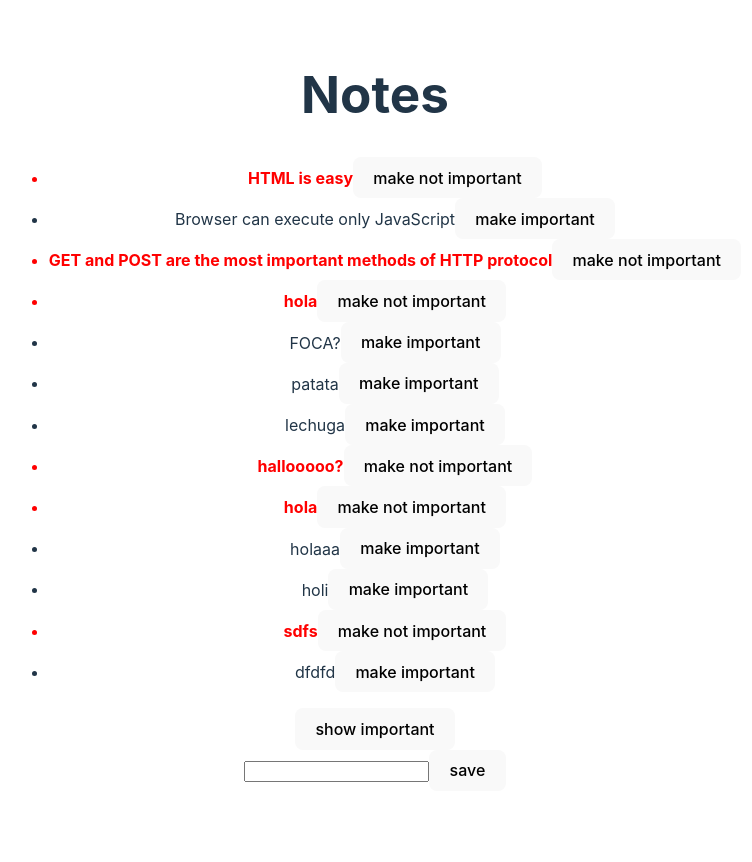
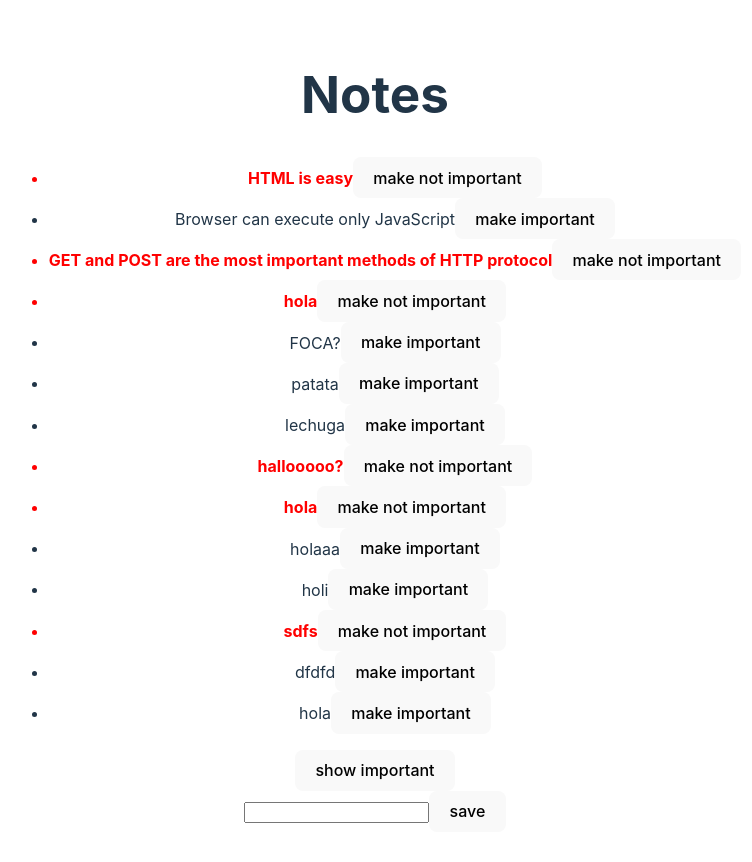
Before and after one commit to wangsamu/Full_Stack_Open_inClass, a React (Vite) app in the folder part2/: page / in a window 1280 px wide. Shown: the whole page, without its empty margins (265-1017 px from the left). Before the commit the page ends 823 px from the top, so only its background shows below. Built offline with nearby package versions, Linux system fonts and the light colour scheme; data requests are answered from the project's data file.

Commit message:
Toggle importance patching to database feature added

```diff
--- a/part2/db.json
+++ b/part2/db.json
@@ -64,6 +64,11 @@
       "id": 13,
       "content": "dfdfd",
       "important": false
+    },
+    {
+      "id": 14,
+      "content": "hola",
+      "important": false
     }
   ]
 }
--- a/part2/src/App.tsx
+++ b/part2/src/App.tsx
@@ -57,12 +57,18 @@ const App: FunctionComponent = () => {
 
   const toggleShowAll = () => setShowAll(!showAll);
 
-  const toggleImportance = (id: number) => {
-    setNotes(
-      [...notes].map((note) =>
-        note.id === id ? { ...note, important: !note.important } : note
-      )
-    );
+  const toggleImportanceOf = (id: number) => {
+    const url = `http://localhost:4000/notes/${id}`;
+    const note = notes.find((note) => note.id === id);
+    const changedNote = { ...note, important: !note.important };
+    axios.patch(url, changedNote).then((response) => {
+      console.log(`Toggling the importance of note ${id}`);
+      setNotes(
+        [...notes].map((note) =>
+          note.id === id ? (note = response.data) : note
+        )
+      );
+    });
   };
 
   return (
@@ -70,7 +76,11 @@ const App: FunctionComponent = () => {
       <h1>Notes</h1>
       <ul>
         {notesToShow.map((note) => (
-          <Note key={note.id} note={note} toggleImportance={toggleImportance} />
+          <Note
+            key={note.id}
+            note={note}
+            toggleImportance={() => toggleImportanceOf(note.id)}
+          />
         ))}
       </ul>
       <button onClick={toggleShowAll}>
```
